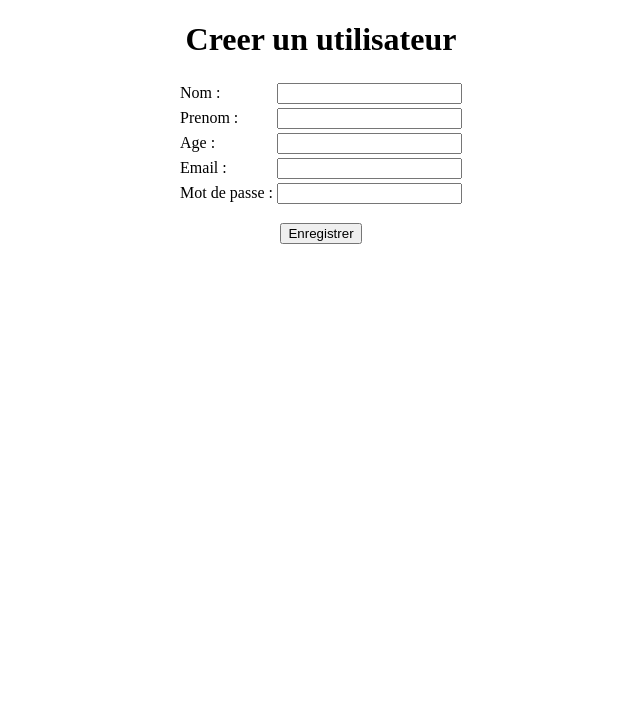
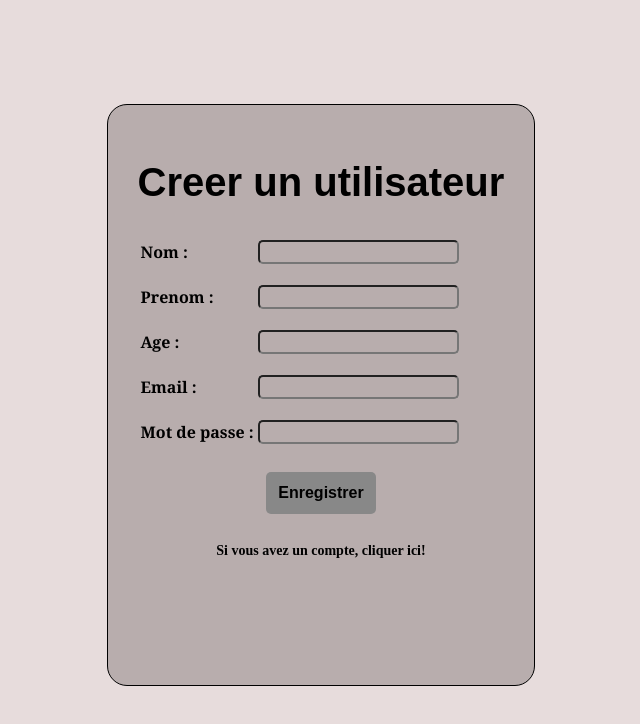
Before and after one commit to HamzaFillai/Jumia_Next, a Next.js app: page /singup in a window 1280 px wide. Shown: the top 724 px of the page, without its empty margins (319-959 px from the left). Built offline with nearby package versions, Linux system fonts and the light colour scheme.

Commit message:
last commit

```diff
--- a/package.json
+++ b/package.json
@@ -9,6 +9,7 @@
   },
   "dependencies": {
     "axios": "^0.24.0",
+    "bootstrap": "^5.1.3",
     "csv-parser": "^3.0.0",
     "d3": "^7.2.1",
     "data-forge": "^1.9.2",
@@ -16,6 +17,9 @@
     "js-cookie": "^3.0.1",
     "next": "12.0.7",
     "react": "17.0.2",
+    "react-bootstrap": "^2.1.2",
+    "react-bootstrap-table-next": "^4.0.3",
+    "react-bootstrap-table2-paginator": "^2.1.2",
     "react-dom": "17.0.2",
     "xlsx": "^0.17.4"
   },
--- a/pages/singup/index.js
+++ b/pages/singup/index.js
@@ -1,6 +1,7 @@
-import styles from '../../styles/Home.module.css'
+import styles from '../../styles/Signup.module.css'
 import axios from 'axios'
 import { useState } from 'react'
+import Link from 'next/link';
 
 export default function Home() {
 
@@ -27,35 +28,42 @@ export default function Home() {
   }
 
   return (
-    <div>
+   <div className={styles.container}>
+      <div className={styles.border}>
         <h1 className={styles.h1}>Creer un utilisateur</h1>
-      <table className={styles.table}>
+        <table>
           <tbody>
             <tr>
-            <td><label>Nom : </label></td>
-            <td><input type="text" onChange={(e)=>setNom(e.target.value)}/></td>
+              <td><label className={styles.label}>Nom : </label></td>
+              <td><input className={styles.input} type="text" onChange={(e)=>setNom(e.target.value)}/></td>
             </tr>
             <tr>
-            <td><label>Prenom : </label></td>
-            <td><input type="text" onChange={(e)=>setPrenom(e.target.value)}/></td>
+              <td><label className={styles.label}>Prenom : </label></td>
+              <td><input className={styles.input} type="text" onChange={(e)=>setPrenom(e.target.value)}/></td>
             </tr>
             <tr>
-            <td><label>Age : </label></td>
-            <td><input type="numer" onChange={(e)=>setAge(e.target.value)}/></td>
+              <td><label className={styles.label}>Age : </label></td>
+              <td><input className={styles.input} type="numer" onChange={(e)=>setAge(e.target.value)}/></td>
             </tr>
             <tr>
-            <td><label>Email : </label></td>
-            <td><input type="text" onChange={(e)=>setEmail(e.target.value)}/></td>
+              <td><label className={styles.label}>Email : </label></td>
+              <td><input className={styles.input} type="text" onChange={(e)=>setEmail(e.target.value)}/></td>
             </tr>
             <tr>
-            <td><label>Mot de passe : </label></td>
-            <td><input type="password" onChange={(e)=>setPassword(e.target.value)}/></td>
+              <td><label className={styles.label}>Mot de passe : </label></td>
+              <td><input className={styles.input} type="password" onChange={(e)=>setPassword(e.target.value)}/></td>
             </tr>
           </tbody>
         </table>
         <p className={styles.button}>
-        <button onClick={()=>register()}>Enregistrer</button>
+          <button className={styles.btn} onClick={()=>register()}>Enregistrer</button>
         </p>
+        <Link href="/">
+          <div className={styles.link}>
+            <a className={styles.a}>Si vous avez un compte, cliquer ici!</a>
+          </div>
+        </Link>
+      </div>
    </div>
   )
 }
--- a/styles/Home.module.css
+++ b/styles/Home.module.css
@@ -1,16 +1,36 @@
-.h1,.button
-{
-  text-align: center;
+.container {
+  background-color: #f5f5f5;
+  padding: 12px;
 }
 
-.table
-{
-  margin-left: auto;
-  margin-right: auto;
-}
-
-.homejumia
-{
+.homejumia {
   display: flex;
   justify-content: space-around;
 }
+
+.display {
+  display: flex;
+  margin-left: 10vh;
+}
+
+.categorie {
+  background-color: white;
+  padding: 12px;
+  line-height: 40px;
+  border-radius: 12px;
+  width: 15%;
+  margin-right: 5vh;
+  height: 50vh;
+}
+
+.produit {
+  background-color: white;
+  padding: 12px;
+}
+
+.produits {
+  border: "1px solid black";
+
+  overflow: "auto";
+  line-height: "50px";
+}
--- /dev/null
+++ b/styles/Login.module.css
@@ -0,0 +1,63 @@
+.container {
+  justify-content: center;
+  align-items: center;
+  display: flex;
+  background-color: rgb(231, 220, 220);
+  height: 100vh;
+}
+
+.border {
+  border: 1px solid black;
+  padding: 30px;
+  border-radius: 20px;
+  height: 55vh;
+  background-color: rgb(184, 173, 173);
+  line-height: 50px;
+}
+
+.h1 {
+  text-align: center;
+  font-size: 40px;
+  font-family: Arial, Helvetica, sans-serif;
+}
+
+.label {
+  font-weight: bold;
+  font-size: 16px;
+  font-family: Cambria, Cochin, Georgia, Times, "Times New Roman", serif;
+}
+
+.input {
+  font-size: 16px;
+  border-radius: 5px;
+  background-color: transparent;
+  width: 90%;
+}
+
+.button {
+  text-align: center;
+}
+
+.btn {
+  padding: 12px;
+  font-size: 16px;
+  font-weight: bold;
+  background-color: rgb(136, 136, 136);
+  border: 0;
+  border-radius: 5px;
+  cursor: pointer;
+}
+
+.link {
+  text-align: center;
+}
+
+.a {
+  text-decoration: none;
+  text-align: center;
+  color: black;
+  font-size: 14px;
+  font-weight: bold;
+  font-family: cursive;
+  cursor: pointer;
+}
--- /dev/null
+++ b/styles/Signup.module.css
@@ -0,0 +1,64 @@
+.container {
+  justify-content: center;
+  align-items: center;
+  display: flex;
+  background-color: rgb(231, 220, 220);
+  height: 100vh;
+}
+
+.border {
+  border: 1px solid black;
+  padding: 30px;
+  border-radius: 20px;
+  height: 65vh;
+  background-color: rgb(184, 173, 173);
+  line-height: 40px;
+  margin-top: -10px;
+}
+
+.h1 {
+  text-align: center;
+  font-size: 40px;
+  font-family: Arial, Helvetica, sans-serif;
+}
+
+.label {
+  font-weight: bold;
+  font-size: 16px;
+  font-family: Cambria, Cochin, Georgia, Times, "Times New Roman", serif;
+}
+
+.input {
+  font-size: 16px;
+  border-radius: 5px;
+  background-color: transparent;
+  width: 90%;
+}
+
+.button {
+  text-align: center;
+}
+
+.btn {
+  padding: 12px;
+  font-size: 16px;
+  font-weight: bold;
+  background-color: rgb(136, 136, 136);
+  border: 0;
+  border-radius: 5px;
+  cursor: pointer;
+}
+
+.link {
+  text-align: center;
+}
+
+.a {
+  text-decoration: none;
+  text-align: center;
+  color: black;
+  font-size: 14px;
+  font-weight: bold;
+  font-family: cursive;
+  cursor: pointer;
+}
--- a/styles/globals.css
+++ b/styles/globals.css
@@ -0,0 +1,4 @@
+body {
+  padding: 0;
+  margin: 0;
+}
```
Also changed, not shown: pages/index.js (+16 -8 lines), pages/jumia/fitness/index.js (deleted, +0 -48 lines), pages/jumia/index.js (+58 -35 lines), pages/jumia/phone/index.js (deleted, +0 -48 lines), pages/jumia/tv/index.js (deleted, +0 -48 lines), 1 other file (tests, documents, lock files or other folders). Lines whose indentation alone changed are shown as unchanged.
